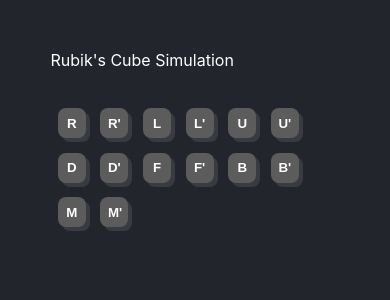
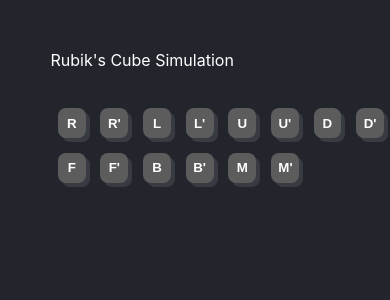
Before and after one commit to manzcube/go-rubiks-cube, a React (Create React App) app in the folder frontend/: page / in a window 390 px wide. Shown: the top 300 px of the page. Built offline with nearby package versions, Linux system fonts and the light colour scheme; no server answers.

Commit message:
buttos zindex over cube model error fixed again

```diff
--- a/frontend/src/App.css
+++ b/frontend/src/App.css
@@ -58,8 +58,15 @@
   position: absolute;
   padding: 0;
   top: 0;
-  z-index: -1;
   right: 0;
+}
+
+@media screen and (max-width: 500px) {
+  .buttons {
+    position: absolute;
+    max-width: 90%;
+    z-index: 1;
+  }
 }
 
 /* Rubiks Cube */
```
